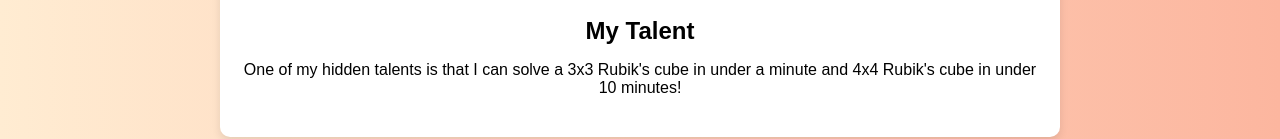
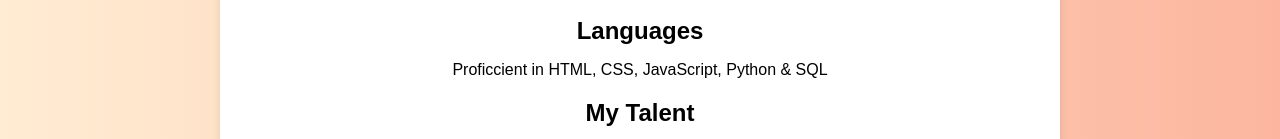
Before and after one commit to lewisombaka/wdd131, a plain HTML site: page myBirthday/index.html in a window 1280 px wide. Shown: the part 512-651 px from the top of the page. Drawn offline with Linux system fonts and the light colour scheme.

Commit message:
added Languages

```diff
--- a/myBirthday/index.html
+++ b/myBirthday/index.html
@@ -29,6 +29,10 @@
             <h2>School</h2>
             <p>Currently studying BSc Software Engineering at Brigham Young University-I and learning BSc Computer Science at University of the People</p>
         </section>
+        <section id="studies">
+            <h2>Languages</h2>
+            <p>Proficcient in HTML, CSS,  JavaScript, Python & SQL</p>
+        </section>
         <section id="talent">
             <h2>My Talent</h2>
             <p>One of my hidden talents is that I can solve a 3x3 Rubik's cube in under a minute and 4x4 Rubik's cube in under 10 minutes!</p>
```
